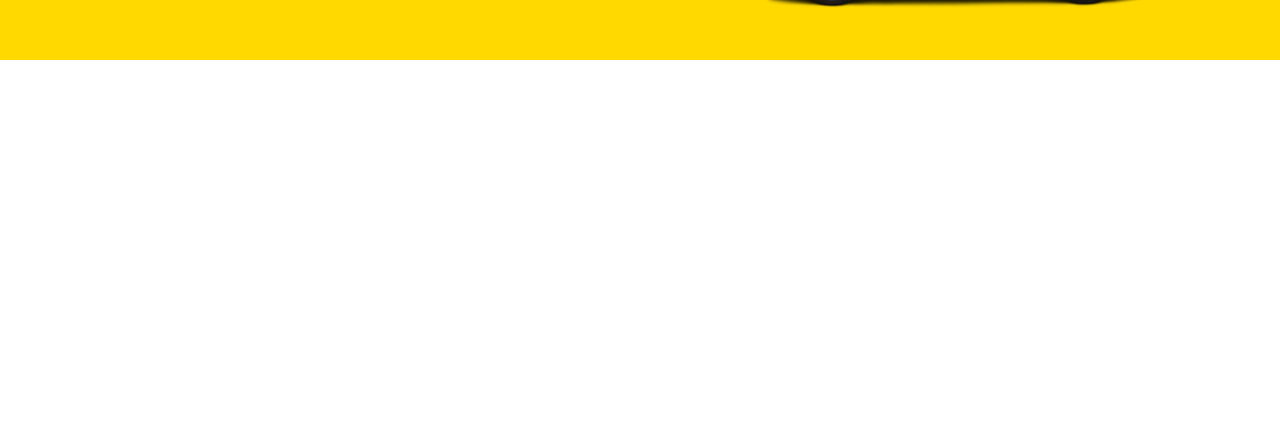
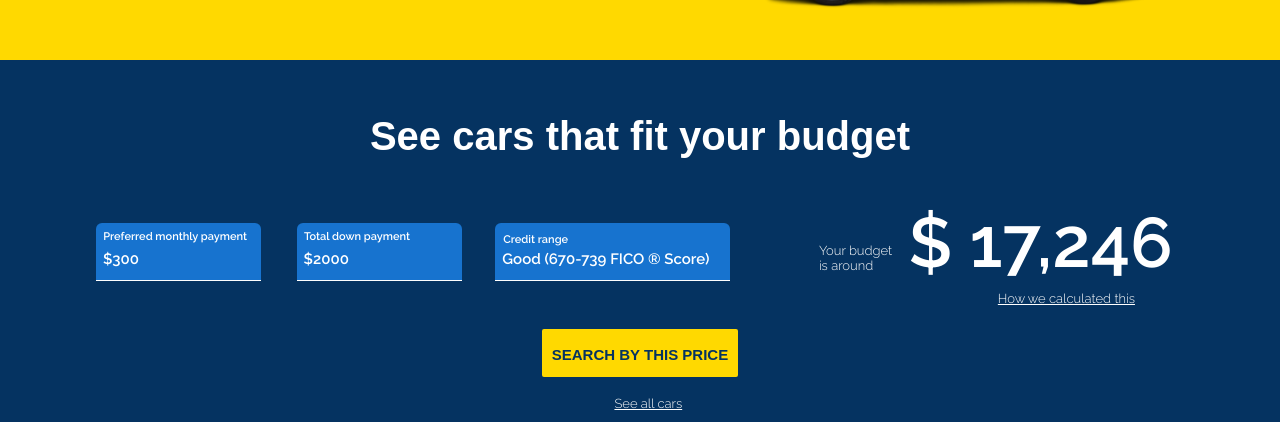
Before and after one commit to Afrocentriccynic/carmax, a plain HTML site: page index.html in a window 1280 px wide. Shown: the part 793-1215 px from the top of the page. Before the commit the page ends 853 px from the top, so only its background shows below. Drawn offline with Linux system fonts and the light colour scheme.

Commit message:
added the budget calculator banner

```diff
--- a/index.html
+++ b/index.html
@@ -50,6 +50,22 @@
     </div>
     <!-- Section III ends -->
 
+    <!-- Section IV begins -->
+      <div class="sectioniv">
+        <h4 class='title'>See cars that fit your budget</h4>
+        <input class='curved-top1' type="text" value="$300">
+        <label class='curved-top-text1'>Preferred monthly payment</label>
+        <input class='curved-top2' type="text" value="$2000">
+        <label class='curved-top-text2'>Total down payment</label>
+        <input class='curved-top3' type="text" value="Good (670-739 FICO &#174; Score)">
+        <label class='curved-top-text3'>Credit range</label>
+        <p class="budget"> Your budget is around</p>
+        <h4 class="money">$ 17,246</h4>
+        <a class="link1" href="#">How we calculated this</a>
+        <button>SEARCH BY THIS PRICE</button>
+        <a class="link2" href="#">See all cars</a>
+      </div>
+        <!-- Section IV ends -->
 
 </body>
 </html>
--- a/style.css
+++ b/style.css
@@ -247,4 +247,156 @@ input {
     .sectioniii img {
       display: none;
     }
-  }
+}
+
+/* Section IV begins */
+.sectioniv {
+    background-color: #053361;
+    border: 0.5px solid #053361;
+    height: 360px;
+    position: relative;
+}
+
+.sectioniv input {
+    font-size: 15px;
+    font-weight: 600;
+    color: white;
+    position: absolute;
+    top: 45%;
+    height: 42px;
+    padding-bottom: 0%;
+    margin-right: 40px;
+    margin-left: 40px;
+}
+
+.title{
+    color: white;
+    font-family: 'Jost', sans-serif;
+    font-size: 40px;
+    font-weight: bold;
+    text-align: center;
+}
+
+.curved-top1{
+    background-color: #1773cf;
+    line-height: 40px;
+    border: none;
+    border-radius: 0%;
+    width: 150px;
+    position: absolute;
+    top: 40%;
+    left: 4.3%;
+    border: none;
+    border-radius: 0%;
+    border-bottom: solid 1px white;
+    border-top-left-radius: 6px;
+    border-top-right-radius: 6px;
+}
+.curved-top-text1{
+    font-size: 11px;
+    font-weight: 600;
+    color: white;
+    background: transparent;
+    position: absolute;
+    top: 47%;
+    left: 8%;
+}
+
+.curved-top2{
+    background-color: #1773cf;
+    line-height: 40px;
+    width: 150px;
+    position: absolute;
+    top: 40%;
+    left: 20%;
+    border: none;
+    border-radius: 0%;
+    border-bottom: solid 1px white;
+    border-top-left-radius: 6px;
+    border-top-right-radius: 6px;
+}
+
+.curved-top-text2 {
+    color: white;
+    font-size: 11px;
+    font-weight: 600;
+    position: absolute;
+    top: 47%;
+    left: 23.7%;
+}
+
+.curved-top3{
+    background-color: #1773cf;
+    line-height: 40px;
+    width: 220px;
+    margin-left: 10px;
+    position: absolute;
+    top: 40%;
+    left: 35.55%;
+    border: none;
+    border-radius: 0%;
+    border-bottom: solid 1px white;
+    border-top-left-radius: 6px;
+    border-top-right-radius: 6px;
+}
+
+.curved-top-text3{
+    font-size: 11px;
+    font-weight: 600;
+    color: white;
+    position: absolute;
+    top: 47.8%;
+    left: 39.3%;
+}
+
+.sectioniv .budget {
+    display: flex;
+    flex-wrap: wrap;
+    font-size: 13px;
+    color: white;
+    width: 6.5%;
+    position: absolute;
+    top: 47%;
+    left: 64%;
+    align-items: flex-end;
+}
+
+.money {
+    font-size: 70px;
+    font-weight: 600;
+    color: white;
+    position: absolute;
+    top: 13%;
+    left: 71%;
+}
+
+.link1 {
+    position: absolute;
+    top: 64%;
+    left: 78%;
+    color: white;
+    font-size: 13px;
+}
+
+.sectioniv button {
+    font-size: 15px;
+    display: flex;
+    margin: auto;
+    color: #053361;
+    height: 48px;
+    font-weight: bolder;
+    background-color: #ffd900;
+    border: none;
+    border-radius: 2px;
+    margin-top: 170px;
+    margin-bottom: 0%;
+    padding: 17px 10px 10px 10px;
+}
+
+.link2 {
+    position: absolute;
+    top: 93%;
+    left: 48%;
+    color: white;
+    font-size: 13px;
+}
```
